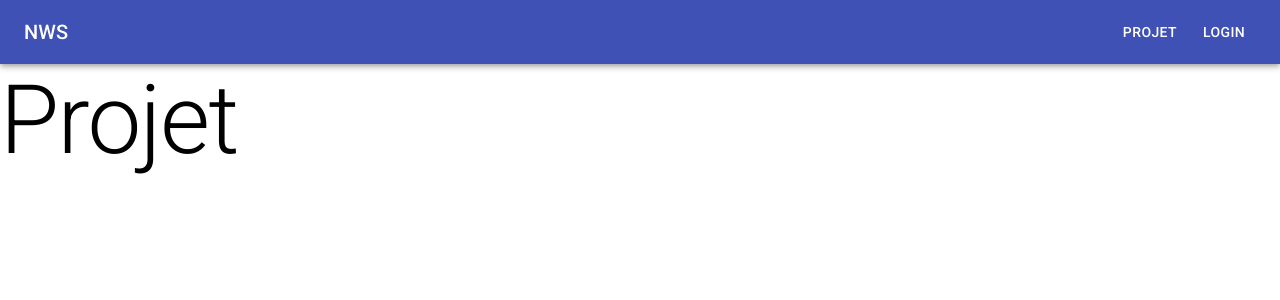
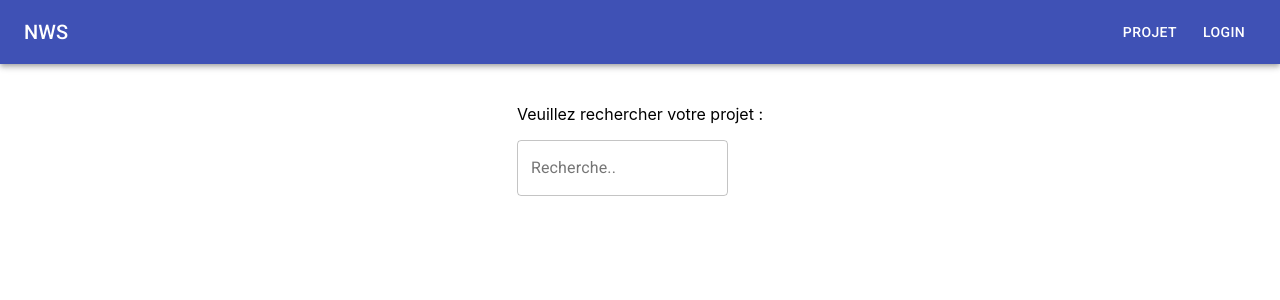
Before and after one commit to senkuu/NWS_SOCIAL_NETWORK_Frontend, a React (Create React App) app: page /Projet in a window 1280 px wide. Shown: the top 300 px of the page. Built offline with nearby package versions, Linux system fonts and the light colour scheme.

Commit message:
Search Bar

```diff
--- /dev/null
+++ b/src/components/Projet/SearchBar/SearchBar.tsx
@@ -0,0 +1,35 @@
+import React from 'react';
+import { createStyles, makeStyles, Theme } from '@material-ui/core/styles';
+import TextField from '@material-ui/core/TextField';
+import Box from '@material-ui/core/Box';
+
+
+const useStyles = makeStyles((theme: Theme) =>
+  createStyles({
+    root: {
+      '& > *': {
+        margin: theme.spacing(1),
+        width: '25ch',
+
+      },
+      test: {
+
+      }
+    },
+  }),
+);
+
+export default function BasicTextFields() {
+  const classes = useStyles();
+
+  return (
+    <div>
+      <Box display="flex" justifyContent="center" m={1} p={1}>
+        <Box p={1}>
+          <p>Veuillez rechercher votre projet :</p>
+          <TextField id="outlined-basic" label="Recherche.." variant="outlined" />
+        </Box>
+      </Box>
+    </div>
+  );
+}
--- /dev/null
+++ b/src/components/Projet/SearchBar/index.ts
@@ -0,0 +1,3 @@
+import SearchBar from "./SearchBar";
+
+export default SearchBar;
--- a/src/pages/Projet/Projet.tsx
+++ b/src/pages/Projet/Projet.tsx
@@ -1,14 +1,31 @@
 import React from "react";
 import NavBar from "components/NavBar";
+import SearchBar from "components/Projet/SearchBar"
+import { createStyles, makeStyles, Theme } from '@material-ui/core/styles';
+
 
 // import material ui components
 import Typography from "@material-ui/core/Typography";
 
+const useStyles = makeStyles((theme: Theme) =>
+  createStyles({
+    root: {
+      '& > *': {
+        margin: theme.spacing(1),
+        width: '25ch',
+      },
+    },
+  }),
+);
+
 function Projet() {
+
+  const classes = useStyles();
+
   return (
     <React.Fragment>
       <NavBar />
-      <Typography variant="h1">Projet</Typography>
+      <SearchBar/>
     </React.Fragment>
   );
 }
```
